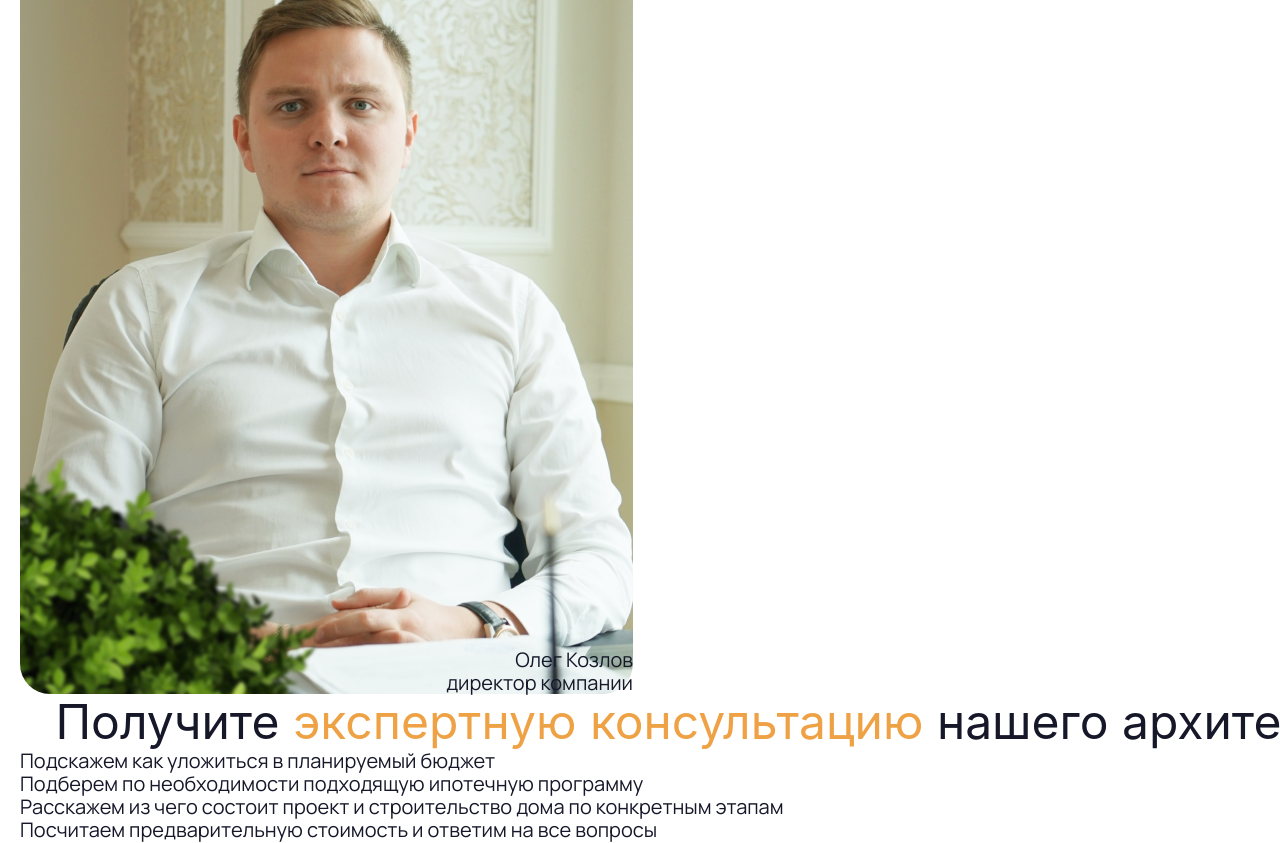
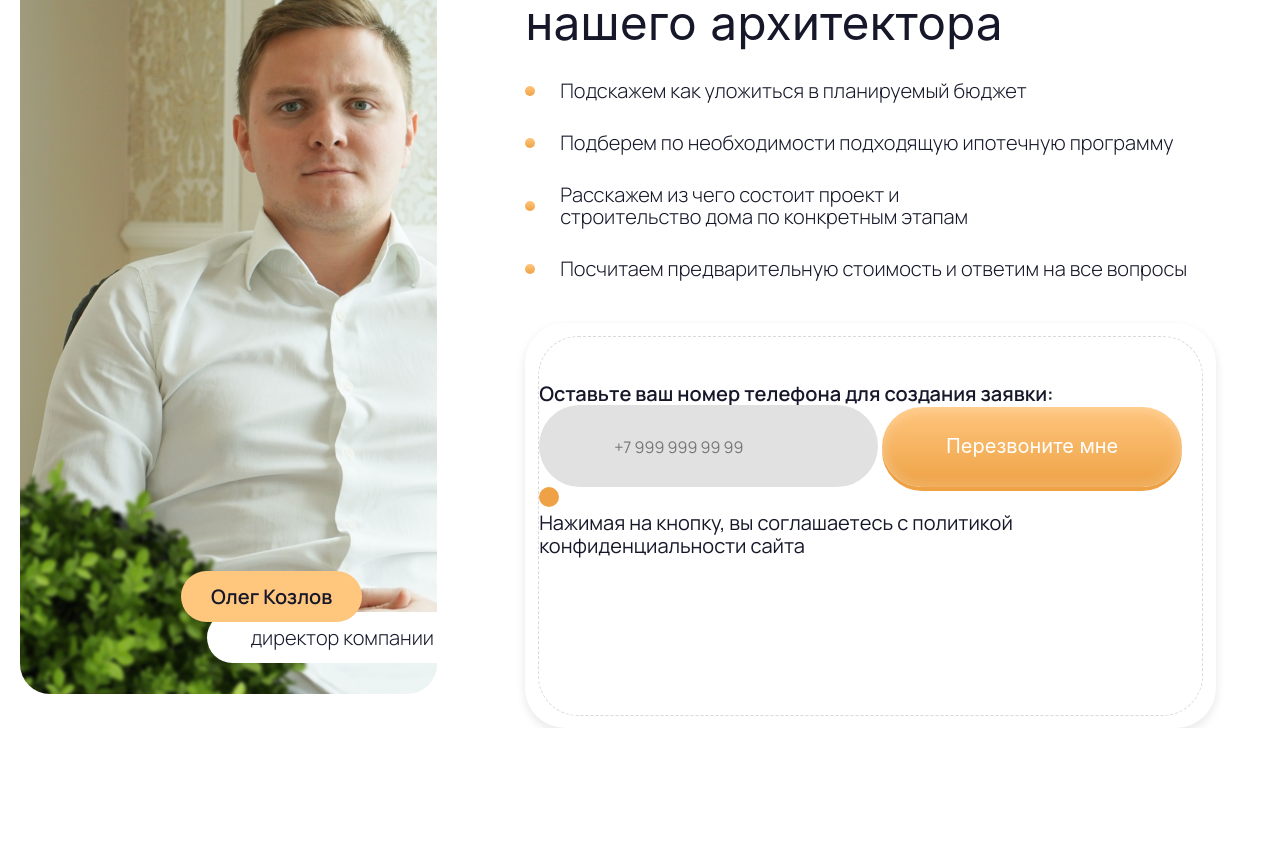
Before and after one commit to blvckonej/nako, a website built with Vite: page index.html in a window 1280 px wide. Shown: the part 3388-4231 px from the top of the page. After the commit the page ends 4116 px from the top, so only its background shows below. Built offline with nearby package versions, Linux system fonts and the light colour scheme; files whose address does not match are found by name.

Commit message:
edit block feedback

```diff
--- a/index.html
+++ b/index.html
@@ -104,7 +104,7 @@
                     <p class="example__block-card_counter"><span class="example__block-card_dots"></span>построили 235 домов</p>
                     <h3 class="example__block-card_title">Дом из кирпича</h3>
                     <p class="example__block-card_price">от <span>35 000</span> руб/м2</p>
-                    <button class="example__block-card_button button_orange">Узнать больше</button>
+                    <button class="example__block-card_button button_default">Узнать больше</button>
                   </div>
                 </div>
               </div>
@@ -118,7 +118,7 @@
                     <p class="example__block-card_counter"><span class="example__block-card_dots"></span>построили 47 бань</p>
                     <h3 class="example__block-card_title">Бани</h3>
                     <p class="example__block-card_price">от <span>35 000</span> руб/м2</p>
-                    <button class="example__block-card_button button_orange">Узнать больше</button>
+                    <button class="example__block-card_button button_default">Узнать больше</button>
                   </div>
                 </div>
               </div>
@@ -132,7 +132,7 @@
                     <p class="example__block-card_counter"><span class="example__block-card_dots"></span>построили 62 навеса</p>
                     <h3 class="example__block-card_title">Гаражи/Навесы</h3>
                     <p class="example__block-card_price">от <span>35 000</span> руб/м2</p>
-                    <button class="example__block-card_button button_orange">Узнать больше</button>
+                    <button class="example__block-card_button button_default">Узнать больше</button>
                   </div>
                 </div>
               </div>
@@ -253,7 +253,7 @@
                 <li class="feedback__consultation-item">
                   <p class="feedback__consultation-dots"></p>
                   <p class="feedback__consultation-text">
-                    Расскажем из чего состоит проект и строительство дома по конкретным этапам
+                    Расскажем из чего состоит проект и <br> строительство дома по конкретным этапам
                   </p>
                 </li>
                 <li class="feedback__consultation-item">
@@ -263,6 +263,22 @@
                   </p>
                 </li>
               </ul>
+              <div class="feedback__form">
+                <div class="feedback__form-dashed">
+                    <form class="feedback__form-block" action="#">
+                      <label class="feedback__form-title">Оставьте ваш номер телефона для создания заявки:</label>
+                      <input class="feedback__form-input" type="text" placeholder="+7 999 999 99 99">
+                      <button class="feedback__form-button button_default">Перезвоните мне</button> <br>
+                      <div class="feedback__form-checkbox">
+                        <label>
+                          <input class="feedback__form-realcheckbox" type="checkbox">
+                          <span class="feedback__form-customcheckbox"></span>
+                        </label>
+                      </div>
+                      <p class="feedback__form-cookies">Нажимая на кнопку, вы соглашаетесь с политикой конфиденциальности сайта</p>
+                    </form>
+                </div>
+              </div>
             </div>
           </div>
         </div>
--- a/src/scss/mixins.scss
+++ b/src/scss/mixins.scss
@@ -40,6 +40,14 @@
   border: none;
 }
 
+@mixin button-all($width, $height, $font, $b-radius) {
+  width: $width;
+  height: $height;
+  border-radius: $b-radius;
+  cursor: pointer;
+  border: none;
+}
+
 @mixin reset-link {
   color: inherit;
   &,
@@ -60,7 +68,6 @@
   } @else {
     display: flex;
   }
-
   justify-content: center;
   align-items: center;
 }
--- a/src/scss/section.scss
+++ b/src/scss/section.scss
@@ -17,7 +17,7 @@ section {
 
 // Orange Full color button
 
-.button_orange {
+.button_default {
   @include font-forum(var(--text-sm));
   width: var(--button-width);
   height: var(--button-height-m);
--- a/src/scss/style.scss
+++ b/src/scss/style.scss
@@ -231,7 +231,7 @@ header {
 }
 
 .advantages {
-  background-image: url('../images/backadvantages.png');
+  background-image: url("../images/backadvantages.png");
   background-repeat: no-repeat;
   background-position: right;
   padding-top: 35px;
@@ -287,11 +287,16 @@ header {
 }
 
 .feedback {
+  &__block {
+    display: flex;
+  }
   &__portrait {
     width: 613px;
     height: 754px;
-    background-image: url('../images/boss.png');
+    margin-right: 88px;
+    background-image: url("../images/boss.png");
     border-radius: var(--border-radius-m);
+    z-index: -1000;
   }
   &__portrait-descr {
     height: 100%;
@@ -300,4 +305,108 @@ header {
     align-items: flex-end;
     justify-content: flex-end;
   }
+  &__portrait-name {
+    @include df-center-all;
+    width: 181px;
+    height: 51px;
+    margin-right: 75px;
+    background-color: var(--color-light-orange);
+    border-radius: var(--border-radius-m);
+    font-weight: var(--fw-semibold);
+    z-index: 1;
+  }
+  &__portrait-jobtitle {
+    @include df-center-all;
+    width: 270px;
+    height: 51px;
+    margin-right: -40px;
+    margin-top: -10px;
+    margin-bottom: 31px;
+    font-weight: var(--fw-light);
+    background-color: var(--color-light);
+    border-top-left-radius: var(--border-radius-m);
+    border-bottom-left-radius: var(--border-radius-m);
+  }
+  &__consultation-title {
+    text-align: left !important;
+  }
+  &__consultation-dots {
+    width: 10px;
+    height: 10px;
+    margin-right: 25px;
+    background: var(--color-orange-btn);
+    border-radius: var(--border-radius-xl);
+  }
+  &__consultation-text {
+    font-weight: var(--fw-light);
+    font-size: var(--text-sm);
+    line-height: 22px;
+  }
+  &__consultation-item {
+    @include df-center;
+    margin-top: 30px;
+  }
+  &__form {
+    @include df-center-all;
+    width: 691px;
+    height: 405px;
+    margin-top: 43px;
+    box-shadow: var(--box-shadow-m);
+    border-radius: var(--border-radius-l);
+  }
+  &__form-dashed {
+    width: 663px;
+    height: 378px;
+    border: var(--border-dashed);
+    border-radius: var(--border-radius-l);
+  }
+  &__form-block {
+    margin-top: 45px;
+  }
+  &__form-title {
+    font-weight: var(--fw-semibold);
+    font-size: var(--text-sm);
+    margin-bottom: 25px;
+  }
+  &__form-input {
+    width: 322px;
+    height: 80px;
+    border-radius: var(--border-radius-xl);
+    border: none;
+    background-color: var(--color-gray);
+    padding-left: 15px;
+    &::placeholder {
+      font-size: var(--text-xxs);
+      padding-left: 60px;
+    }
+  }
+  &__form-realcheckbox {
+    display: none;
+  }
+  &__form-customcheckbox {
+    position: relative;
+    display: inline-block;
+    width: 20px;
+    height: 20px;
+    border-radius: var(--border-radius-xxl);
+    background-color: var(--color-orange);
+    &::before {
+      content: "";
+      display: inline-block;
+      width: 13px;
+      height: 13px;
+      background-image: url(../images/arrow.svg);
+      background-size: contain;
+      background-repeat: no-repeat;
+      position: absolute;
+      top: 50%;
+      left: 50%;
+      transform: translate(-50%, -50%) scale(0);
+      margin-top: 1px;
+      transition: 0.2 ease-in;
+    }
+  }
+  &__form-realcheckbox:checked + &__form-customcheckbox::before {
+    transform: translate(-50%, -50%) scale(1);
+  }
 }
--- a/src/scss/variables.scss
+++ b/src/scss/variables.scss
@@ -9,8 +9,13 @@
   --color-dark-green: #169b00;
   --color-green: #a3da5f;
   --color-orange: #eea245;
+  --color-light-orange: #ffc67e;
   --color-orange-btn: linear-gradient(180deg, #ffc67e 0%, #eea245 100%);
-  --color-orange-btn-rgb: linear-gradient(180deg, rgba(255, 198, 126) 0%, rgba(238, 162, 69) 100%);
+  --color-orange-btn-rgb: linear-gradient(
+    180deg,
+    rgba(255, 198, 126) 0%,
+    rgba(238, 162, 69) 100%
+  );
   --color-gray: #e1e1e1;
   --color-gray-alt: #8e8e8e;
   --color-gray-border: #d9d9d9;
@@ -71,10 +76,10 @@
   --input-width: 337px;
   --input-height: 80px;
 
-   /* Blocks */
-   --block-width-s: 430px;
-   --block-height-s: 230px;
+  /* Blocks */
+  --block-width-s: 430px;
+  --block-height-s: 230px;
 
-   --block-width-m: 460px;
-   --block-height-m: 260px;
+  --block-width-m: 460px;
+  --block-height-m: 260px;
 }
```
Also changed, not shown: src/images/arrow.svg (added). Lines whose indentation alone changed are shown as unchanged.
